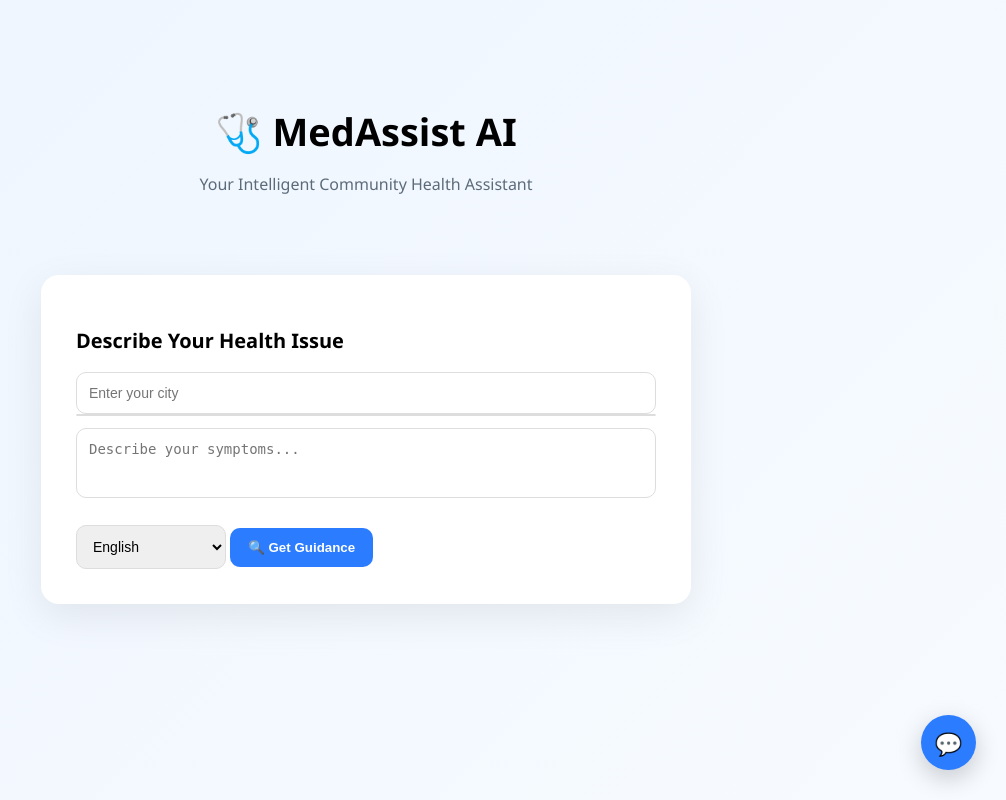
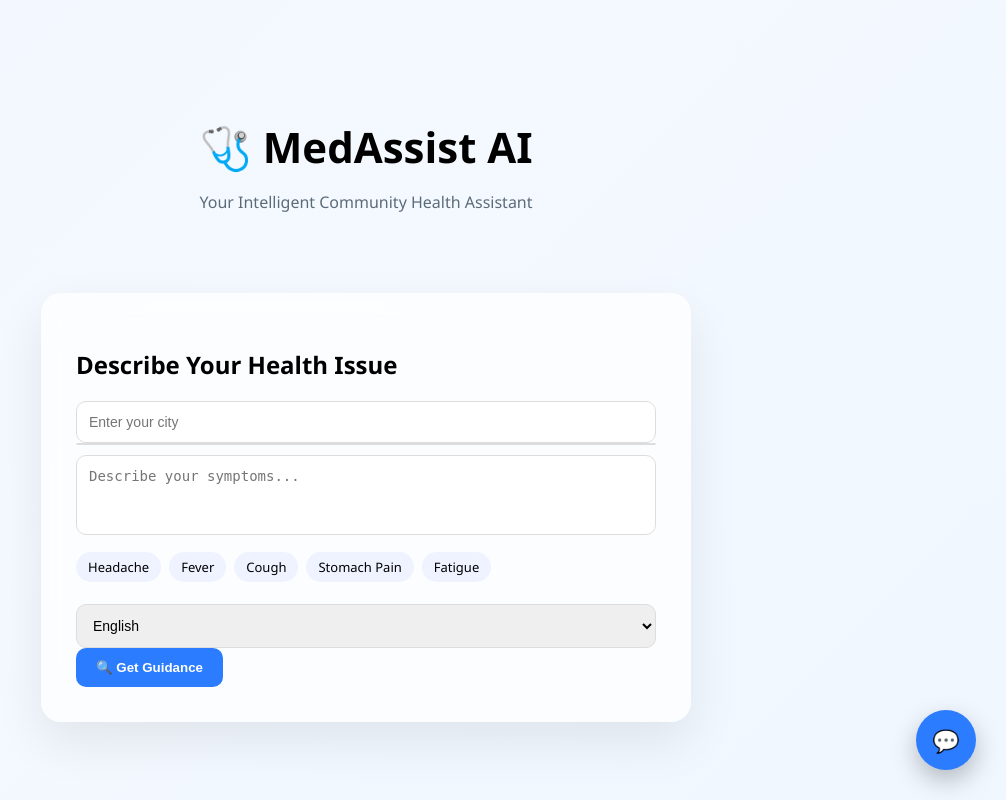
Before and after one commit to subhrat8/ai-health-assistant, a Flask app: page / in a window 1280 px wide. Shown: the whole page, without its empty margins (274-1280 px from the left). Run offline with Flask 3, Linux system fonts and the light colour scheme.

Commit message:
Update index.html

```diff
--- a/templates/index.html
+++ b/templates/index.html
@@ -4,74 +4,107 @@
 <meta charset="UTF-8">
 <title>MedAssist AI</title>
 
+<meta name="viewport" content="width=device-width, initial-scale=1">
+
 <link rel="stylesheet" href="{{ url_for('static', filename='style.css') }}">
-
-<meta name="viewport" content="width=device-width, initial-scale=1">
 
 <style>
 
+*{
+box-sizing:border-box;
+}
+
 body{
+
 font-family: "Segoe UI", Arial, sans-serif;
-background: linear-gradient(135deg,#eef5ff,#f7fbff);
+
 margin:0;
+
 min-height:100vh;
+
 display:flex;
+
 flex-direction:column;
+
 align-items:center;
+
+background: linear-gradient(-45deg,#eaf3ff,#f4f9ff,#eef5ff,#e9f2ff);
+
+background-size:400% 400%;
+
+animation: gradientBG 12s ease infinite;
+
 }
+
+@keyframes gradientBG{
+
+0%{background-position:0% 50%}
+50%{background-position:100% 50%}
+100%{background-position:0% 50%}
+
+}
+
 
 /* HERO */
 
 .hero{
+
 text-align:center;
-margin-top:80px;
+
+margin-top:90px;
+
 }
 
 .hero h1{
-font-size:38px;
+
+font-size:42px;
+
+margin-bottom:8px;
+
 font-weight:700;
-margin-bottom:6px;
+
 }
 
 .hero p{
+
 color:#5c6b7a;
+
 font-size:16px;
+
 }
+
 
 /* CARD */
 
 .container{
+
 margin-top:40px;
+
 width:100%;
+
 display:flex;
+
 justify-content:center;
+
 }
 
 .form-card{
 
 width:650px;
 
-background:white;
-
 padding:35px;
 
-border-radius:18px;
+border-radius:20px;
 
-box-shadow:0 12px 40px rgba(0,0,0,0.08);
+background:rgba(255,255,255,0.7);
+
+backdrop-filter:blur(15px);
+
+box-shadow:0 20px 50px rgba(0,0,0,0.08);
 
 }
 
 /* INPUTS */
-
-.form-card h2{
-margin-bottom:18px;
-font-size:20px;
-}
-
-.input-wrapper{
-position:relative;
-margin-bottom:14px;
-}
 
 input, textarea, select{
 
@@ -88,12 +121,11 @@ font-size:14px;
 }
 
 textarea{
-height:70px;
+
+height:80px;
+
 resize:none;
-}
 
-select{
-width:150px;
 }
 
 /* BUTTON */
@@ -106,7 +138,7 @@ border:none;
 
 color:white;
 
-padding:12px 18px;
+padding:12px 20px;
 
 border-radius:10px;
 
@@ -114,13 +146,53 @@ font-weight:600;
 
 cursor:pointer;
 
-transition:.2s;
+transition:.25s;
 
 }
 
 button:hover{
-background:#1f66d8;
+
+background:#1d63d6;
+
+transform:translateY(-1px);
+
 }
+
+
+/* SYMPTOM SUGGESTIONS */
+
+.suggestions{
+
+margin-top:12px;
+
+display:flex;
+
+flex-wrap:wrap;
+
+gap:8px;
+
+}
+
+.chip{
+
+background:#eef3ff;
+
+padding:6px 12px;
+
+border-radius:20px;
+
+font-size:13px;
+
+cursor:pointer;
+
+}
+
+.chip:hover{
+
+background:#dfe9ff;
+
+}
+
 
 /* AUTOCOMPLETE */
 
@@ -158,6 +230,15 @@ background:#f2f6ff;
 
 }
 
+.input-wrapper{
+
+position:relative;
+
+margin-bottom:12px;
+
+}
+
+
 /* CHAT BUTTON */
 
 #chat-bubble{
@@ -172,9 +253,9 @@ background:#2b7cff;
 
 color:white;
 
-width:55px;
+width:60px;
 
-height:55px;
+height:60px;
 
 display:flex;
 
@@ -188,9 +269,10 @@ font-size:22px;
 
 cursor:pointer;
 
-box-shadow:0 8px 25px rgba(0,0,0,0.2);
+box-shadow:0 10px 25px rgba(0,0,0,0.25);
 
 }
+
 
 /* CHAT BOX */
 
@@ -329,9 +450,24 @@ border-radius:0;
 
 </div>
 
-<textarea name="symptoms" placeholder="Describe your symptoms..." required></textarea>
+<textarea id="symptomBox" name="symptoms" placeholder="Describe your symptoms..." required></textarea>
 
-<br><br>
+
+<div class="suggestions">
+
+<div class="chip">Headache</div>
+
+<div class="chip">Fever</div>
+
+<div class="chip">Cough</div>
+
+<div class="chip">Stomach Pain</div>
+
+<div class="chip">Fatigue</div>
+
+</div>
+
+<br>
 
 <select name="language">
 
@@ -383,120 +520,27 @@ Hi 👋 Ask me anything about this website or your health results.
 
 </div>
 
+
 <script src="{{ url_for('static', filename='assistant.js') }}"></script>
 
 <script>
 
-let selectedLat=null
-let selectedLon=null
+document.querySelectorAll(".chip").forEach(chip=>{
 
-const cityInput=document.getElementById("cityInput")
-const resultsBox=document.getElementById("autocompleteResults")
+chip.onclick=()=>{
 
-cityInput.addEventListener("input",function(){
-
-const query=this.value.trim()
-
-selectedLat=null
-selectedLon=null
-
-resultsBox.innerHTML=""
-
-if(query.length<3) return
-
-fetch(`https://nominatim.openstreetmap.org/search?format=json&q=${query}&limit=5`)
-
-.then(res=>res.json())
-
-.then(data=>{
-
-data.forEach(place=>{
-
-const div=document.createElement("div")
-
-div.className="autocomplete-item"
-
-div.innerText=place.display_name
-
-div.onclick=()=>{
-
-cityInput.value=place.display_name
-
-selectedLat=place.lat
-
-selectedLon=place.lon
-
-resultsBox.innerHTML=""
-
-}
-
-resultsBox.appendChild(div)
-
-})
-
-})
-
-})
-
-function getUserLocation(callback){
-
-if(!navigator.geolocation) return callback(null)
-
-navigator.geolocation.getCurrentPosition(
-
-pos=>callback({lat:pos.coords.latitude,lon:pos.coords.longitude}),
-
-()=>callback(null)
-
-)
-
-}
-
-document.getElementById("healthForm").addEventListener("submit",function(e){
-
-e.preventDefault()
-
-const formData=new FormData(e.target)
-
-if(selectedLat && selectedLon){
-
-formData.append("lat",selectedLat)
-
-formData.append("lon",selectedLon)
-
-submitForm(formData)
-
-}
-
-else{
-
-getUserLocation(loc=>{
-
-if(loc){
-
-formData.append("lat",loc.lat)
-
-formData.append("lon",loc.lon)
-
-}
-
-submitForm(formData)
-
-})
+document.getElementById("symptomBox").value=chip.innerText
 
 }
 
 })
 
-function submitForm(formData){
 
-fetch("/analyze",{method:"POST",body:formData})
+document.getElementById("healthForm").addEventListener("submit",function(){
 
-.then(res=>res.text())
+document.getElementById("loader").style.display="block"
 
-.then(html=>document.body.innerHTML=html)
-
-}
+})
 
 </script>
 
```
Also changed, not shown: other parts of templates/index.html (+55 -15 lines).
